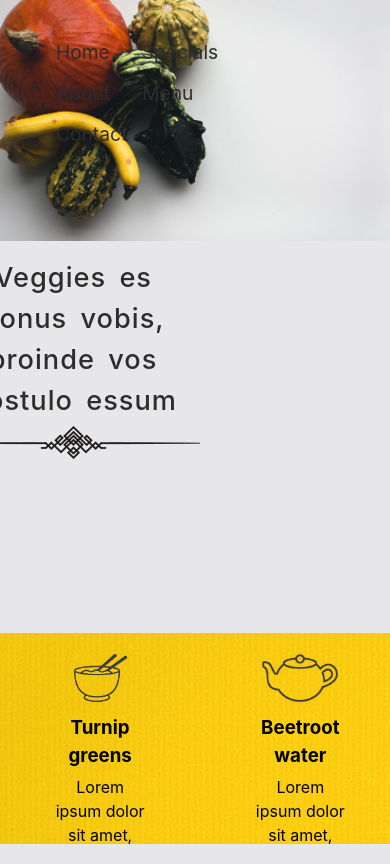
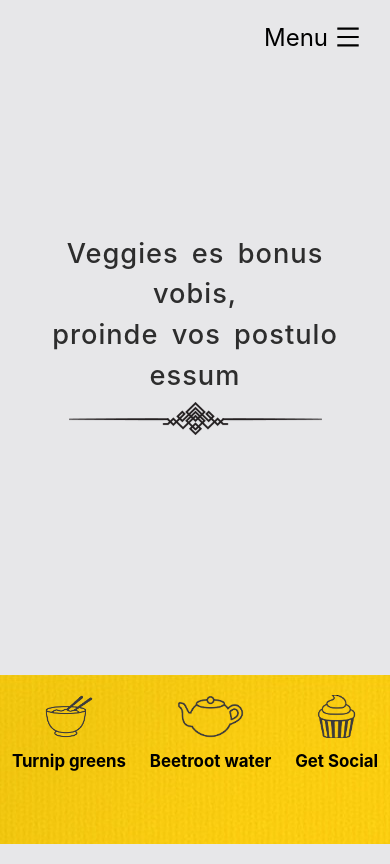
Before and after one commit to Sebastian029/Praktyki_Veggie, a React (Vite) app in the folder veggie/: page / in a window 390 px wide. Built offline with nearby package versions, Linux system fonts and the light colour scheme; a web font is replaced by a local one.

Commit message:
home responsiveness

```diff
--- a/veggie/src/index.css
+++ b/veggie/src/index.css
@@ -5,7 +5,7 @@
   color-scheme: light dark;
   color: black;
   background-color: #e7e7e9;
-
+  --background: #e7e7e9;
   --main-dark: #2d2d2d;
 }
 
--- a/veggie/src/pages/Home/index.jsx
+++ b/veggie/src/pages/Home/index.jsx
@@ -1,5 +1,6 @@
+import { MenuOutlined } from "@ant-design/icons";
+import { Dropdown, Space } from "antd";
 import styles from "./index.module.css";
-import { Link } from "react-router-dom";
 import HomeBackground from "./../../assets/HomeBackground.jpg";
 import yellowBackground from "./../../assets/yellowBackground.jpg";
 import decoration from "./../../assets/decoration.png";
@@ -33,6 +34,40 @@ function index() {
   const handleNav = (path) => {
     window.location.href = path;
   };
+  const items = [
+    {
+      label: <div onClick={() => handleNav("/home")}>Home</div>,
+      key: "0",
+    },
+    {
+      type: "divider",
+    },
+    {
+      label: <div onClick={() => handleNav("/specials")}>Specials</div>,
+      key: "1",
+    },
+    {
+      type: "divider",
+    },
+    {
+      label: <div onClick={() => handleNav("/about")}>About</div>,
+      key: "2",
+    },
+    {
+      type: "divider",
+    },
+    {
+      label: <div onClick={() => handleNav("/menu")}>Menu</div>,
+      key: "3",
+    },
+    {
+      type: "divider",
+    },
+    {
+      label: <div onClick={() => handleNav("/contact")}>Contact</div>,
+      key: "4",
+    },
+  ];
   return (
     <div
       className={styles.main}
@@ -46,6 +81,20 @@ function index() {
           <li onClick={() => handleNav("/menu")}>Menu</li>
           <li onClick={() => handleNav("/contact")}>Contact</li>
         </ul>
+        <Dropdown
+          menu={{
+            items,
+          }}
+          trigger={["click"]}
+          className={styles.dropdownMenu}
+        >
+          <span onClick={(e) => e.preventDefault()}>
+            <Space>
+              Menu
+              <MenuOutlined />
+            </Space>
+          </span>
+        </Dropdown>
       </nav>
 
       <aside>
--- a/veggie/src/pages/Home/index.module.css
+++ b/veggie/src/pages/Home/index.module.css
@@ -4,6 +4,7 @@
   background-repeat: no-repeat;
   background-size: 100%;
   flex-direction: column;
+  background-color: var(--background);
 }
 
 .navigationBar {
@@ -60,11 +61,64 @@ p {
   margin: 5px;
 }
 section > img {
-  height: 50px;
+  height: 3em;
+}
+.dropdownMenu {
+  margin: 20px 30px 0 auto;
+  text-align: right;
+  font-size: 1.5em;
+  display: none;
+  width: 30%;
 }
 
 @media (min-width: 601px) and (max-width: 1280px) {
+  .main {
+    background-image: none !important;
+    background-color: var(--background);
+  }
+  aside {
+    position: absolute;
+    left: 50%;
+    right: 50%;
+    top: 40%;
+    width: 80%;
+    transform: translate(-50%, -50%);
+  }
+  .navigationBar > li {
+    font-weight: 600;
+    right: 1em;
+  }
 }
 
 @media (max-width: 600px) {
+  .main {
+    background-image: none !important;
+    background-color: var(--background);
+  }
+  aside {
+    position: absolute;
+    left: 50%;
+    right: 50%;
+    top: 40%;
+    width: 80%;
+    transform: translate(-50%, -50%);
+  }
+  .navigationBar {
+    list-style-type: none;
+    display: none;
+  }
+
+  .dropdownMenu {
+    display: block;
+  }
+  footer {
+    height: 20%;
+  }
+  section {
+    margin: 0 auto;
+    font-size: 0.9em;
+  }
+  section > p {
+    display: none;
+  }
 }
--- a/veggie/src/pages/Menu/index.jsx
+++ b/veggie/src/pages/Menu/index.jsx
@@ -312,21 +312,21 @@ function Index() {
     },
     {
       label: <div onClick={() => getMeals(data, "mains")}>Main dishes</div>,
-      key: "0",
+      key: "1",
     },
     {
       type: "divider",
     },
     {
       label: <div onClick={() => getMeals(data, "desserts")}>Desserts</div>,
-      key: "0",
+      key: "2",
     },
     {
       type: "divider",
     },
     {
       label: <div onClick={() => getMeals(data, "starters")}>Starters</div>,
-      key: "0",
+      key: "3",
     },
     {
       type: "divider",
@@ -344,7 +344,7 @@ function Index() {
           items,
         }}
         trigger={["click"]}
-        className={styles.dropdownMenu}
+        overlayStyle={styles.dropdownMenu}
       >
         <span onClick={(e) => e.preventDefault()}>
           <Space>
```
